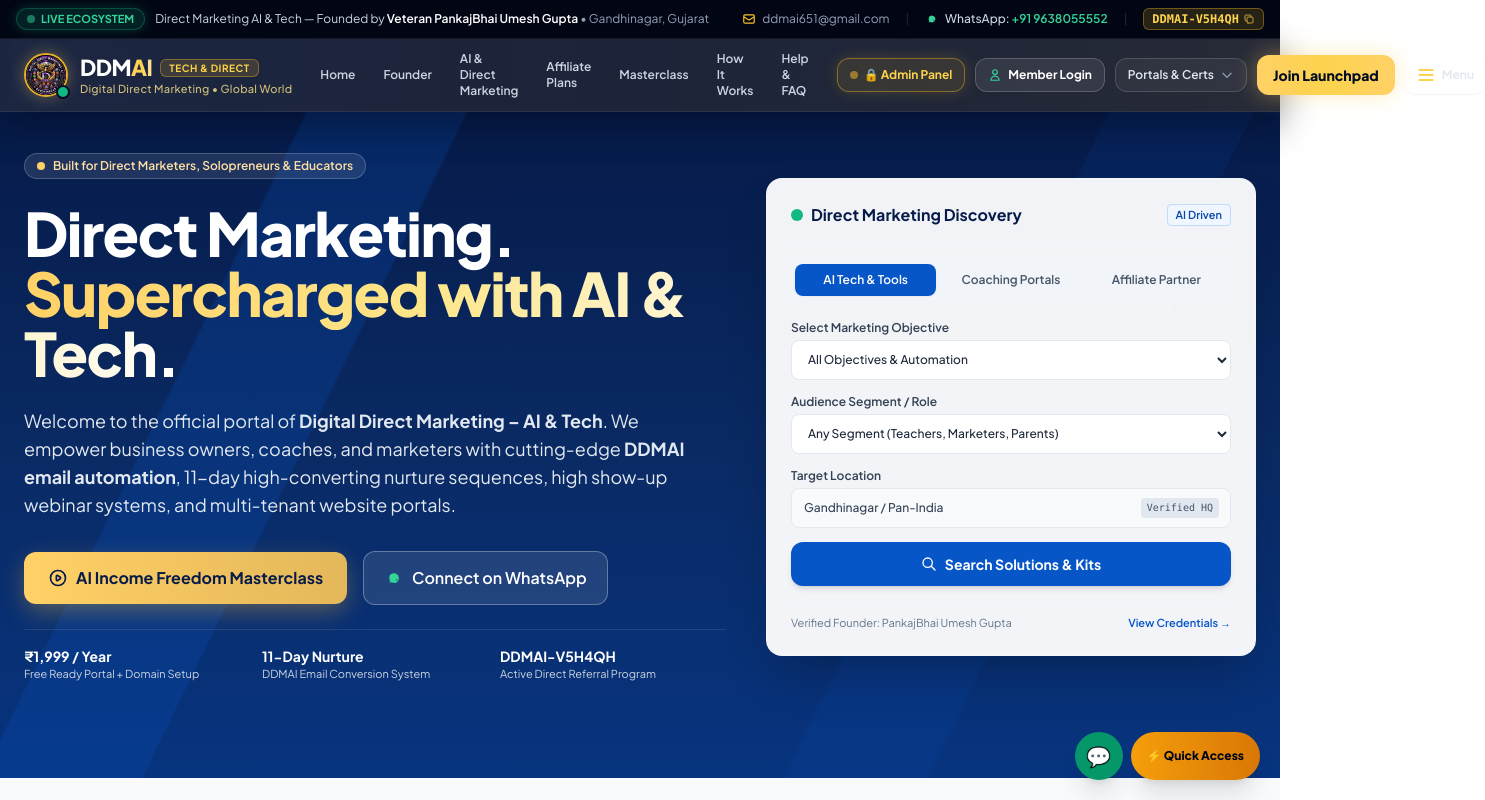
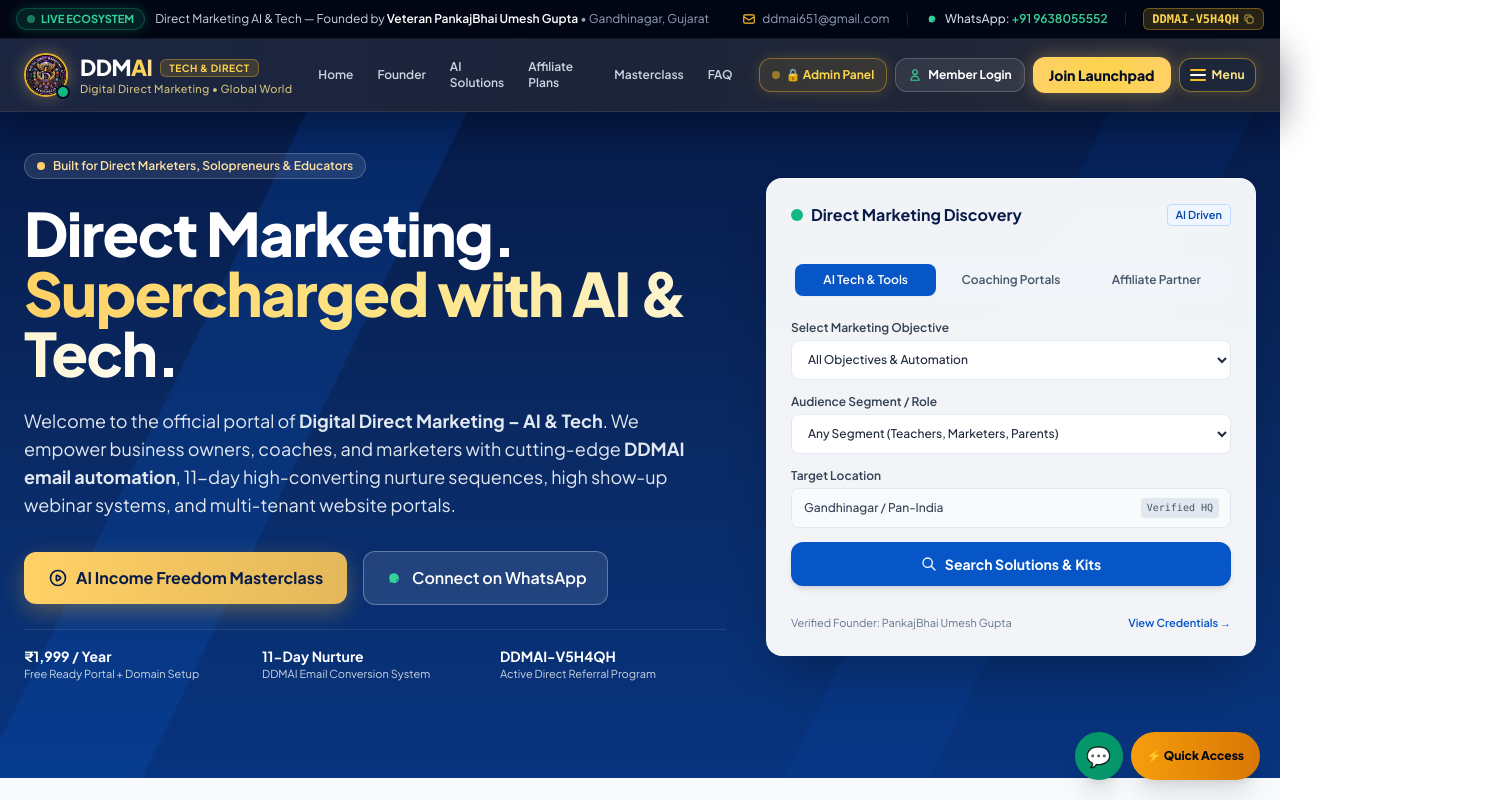
Before and after one commit to pankaj34700-lgtm/DDMAIafiliate, a plain HTML site: page index.html in a window 1280 px wide. Shown: the top 800 px of the page, 1485 px wide, since content can reach past the window. Drawn offline with nearby package versions, Linux system fonts and the light colour scheme.

Commit message:
fix(header): resolve horizontal navbar overflow and verify hamburger button is 100% in viewport across all devices

```diff
--- a/index.html
+++ b/index.html
@@ -165,106 +165,73 @@
               <span class="absolute -bottom-0.5 -right-0.5 h-3.5 w-3.5 rounded-full bg-emerald-500 border-2 border-[#040D24]"></span>
             </div>
             <div class="flex flex-col leading-tight">
-              <div class="flex items-center gap-2">
-                <span class="font-display text-[20px] sm:text-[22px] font-black tracking-tight text-white flex items-center">
+              <div class="flex items-center gap-1.5 sm:gap-2">
+                <span class="font-display text-[18px] sm:text-[22px] font-black tracking-tight text-white flex items-center">
                   DDM<span class="text-transparent bg-clip-text bg-gradient-to-r from-[#FFD166] via-amber-300 to-[#FFE0A3]">AI</span>
                 </span>
-                <span class="text-[10px] font-bold uppercase px-2 py-0.5 rounded-md bg-amber-400/15 border border-amber-400/35 text-amber-300 tracking-wider hidden sm:inline-block">
+                <span class="text-[9px] sm:text-[10px] font-bold uppercase px-1.5 sm:px-2 py-0.5 rounded-md bg-amber-400/15 border border-amber-400/35 text-amber-300 tracking-wider hidden sm:inline-block">
                   Tech &amp; Direct
                 </span>
               </div>
-              <span class="text-[10px] sm:text-[11px] font-medium tracking-wide text-amber-200/80">Digital Direct Marketing &bull; Global World</span>
+              <span class="text-[10px] sm:text-[11px] font-medium tracking-wide text-amber-200/80 hidden sm:block">Digital Direct Marketing &bull; Global World</span>
             </div>
           </a>
 
           <!-- Center: Clean Desktop Navigation Menu -->
           <nav class="hidden xl:flex items-center gap-1">
-            <a href="#home" class="px-3 py-1.5 rounded-xl text-xs font-semibold text-slate-300 hover:text-white hover:bg-white/[0.08] transition-all flex items-center gap-1.5">
-              <span>Home</span>
+            <a href="#home" class="px-2.5 py-1.5 rounded-xl text-xs font-semibold text-slate-300 hover:text-white hover:bg-white/[0.08] transition-all">
+              Home
             </a>
-            <a href="#founder" class="px-3 py-1.5 rounded-xl text-xs font-semibold text-slate-300 hover:text-white hover:bg-white/[0.08] transition-all flex items-center gap-1.5">
-              <span>Founder</span>
+            <a href="#founder" class="px-2.5 py-1.5 rounded-xl text-xs font-semibold text-slate-300 hover:text-white hover:bg-white/[0.08] transition-all">
+              Founder
             </a>
-            <a href="#services" class="px-3 py-1.5 rounded-xl text-xs font-semibold text-slate-300 hover:text-white hover:bg-white/[0.08] transition-all flex items-center gap-1.5">
-              <span>AI &amp; Direct Marketing</span>
+            <a href="#services" class="px-2.5 py-1.5 rounded-xl text-xs font-semibold text-slate-300 hover:text-white hover:bg-white/[0.08] transition-all">
+              AI Solutions
             </a>
-            <a href="#plans" class="px-3 py-1.5 rounded-xl text-xs font-semibold text-slate-300 hover:text-white hover:bg-white/[0.08] transition-all flex items-center gap-1.5">
-              <span>Affiliate Plans</span>
+            <a href="#plans" class="px-2.5 py-1.5 rounded-xl text-xs font-semibold text-slate-300 hover:text-white hover:bg-white/[0.08] transition-all">
+              Affiliate Plans
             </a>
-            <a href="#masterclass" class="px-3 py-1.5 rounded-xl text-xs font-semibold text-slate-300 hover:text-white hover:bg-white/[0.08] transition-all flex items-center gap-1.5">
-              <span>Masterclass</span>
+            <a href="#masterclass" class="px-2.5 py-1.5 rounded-xl text-xs font-semibold text-slate-300 hover:text-white hover:bg-white/[0.08] transition-all">
+              Masterclass
             </a>
-            <a href="#how-it-works" class="px-3 py-1.5 rounded-xl text-xs font-semibold text-slate-300 hover:text-white hover:bg-white/[0.08] transition-all flex items-center gap-1.5">
-              <span>How It Works</span>
-            </a>
-            <a href="#help" class="px-3 py-1.5 rounded-xl text-xs font-semibold text-slate-300 hover:text-white hover:bg-white/[0.08] transition-all flex items-center gap-1.5">
-              <span>Help &amp; FAQ</span>
+            <a href="#help" class="px-2.5 py-1.5 rounded-xl text-xs font-semibold text-slate-300 hover:text-white hover:bg-white/[0.08] transition-all">
+              FAQ
             </a>
           </nav>
 
-          <!-- Right: Cohesive Executive Actions Suite -->
-          <div class="flex shrink-0 items-center gap-2 sm:gap-2.5">
-            <!-- 🔒 Admin Panel (Executive Gold Pill) -->
-            <a href="admin.html" target="_blank" class="inline-flex items-center gap-1.5 px-3 py-2 rounded-xl text-xs font-bold text-amber-300 border border-amber-400/40 bg-amber-400/10 hover:bg-amber-400/20 hover:border-amber-400/60 shadow-[0_0_14px_rgba(251,191,36,0.18)] transition-all hover:scale-[1.02] whitespace-nowrap">
+          <!-- Right: Cohesive Executive Actions Suite (Guaranteed Zero Overflow Across ALL Devices) -->
+          <div class="flex shrink-0 items-center gap-1.5 sm:gap-2">
+            <!-- 🔒 Admin Panel (Executive Gold Pill - Tablet Landscape & Desktop) -->
+            <a href="admin.html" target="_blank" class="hidden md:inline-flex items-center gap-1.5 px-2.5 sm:px-3 py-1.5 sm:py-2 rounded-xl text-xs font-bold text-amber-300 border border-amber-400/40 bg-amber-400/10 hover:bg-amber-400/20 hover:border-amber-400/60 shadow-[0_0_14px_rgba(251,191,36,0.18)] transition-all hover:scale-[1.02] whitespace-nowrap shrink-0">
               <span class="h-2 w-2 rounded-full bg-amber-400 animate-pulse"></span>
               <span>🔒 Admin Panel</span>
             </a>
 
-            <!-- 👤 Member Login Button (Glass Pill) -->
-            <button onclick="openUserLoginModal()" class="inline-flex items-center gap-1.5 px-3 py-2 rounded-xl text-xs font-bold text-white border border-white/20 bg-white/[0.08] hover:bg-white/15 transition-all shadow-sm hover:scale-[1.02] whitespace-nowrap">
+            <!-- 👤 Member Login Button (Glass Pill - Desktop) -->
+            <button onclick="openUserLoginModal()" class="hidden lg:inline-flex items-center gap-1.5 px-2.5 sm:px-3 py-1.5 sm:py-2 rounded-xl text-xs font-bold text-white border border-white/20 bg-white/[0.08] hover:bg-white/15 transition-all shadow-sm hover:scale-[1.02] whitespace-nowrap shrink-0">
               <svg class="w-3.5 h-3.5 text-emerald-400" fill="none" stroke="currentColor" viewBox="0 0 24 24"><path stroke-linecap="round" stroke-linejoin="round" stroke-width="2" d="M16 7a4 4 0 11-8 0 4 4 0 018 0zM12 14a7 7 0 00-7 7h14a7 7 0 00-7-7z"/></svg>
               <span>Member Login</span>
             </button>
 
-            <!-- Portals & Resources Dropdown (Desktop) -->
-            <div class="relative group hidden sm:inline-block">
-              <button class="inline-flex items-center gap-1.5 px-3 py-2 rounded-xl text-xs font-semibold text-slate-200 border border-white/15 bg-white/5 hover:bg-white/10 hover:text-white transition-all whitespace-nowrap">
-                <span>Portals &amp; Certs</span>
-                <svg class="w-3.5 h-3.5 text-slate-400 group-hover:rotate-180 transition-transform" fill="none" stroke="currentColor" viewBox="0 0 24 24"><path stroke-linecap="round" stroke-linejoin="round" stroke-width="2" d="M19 9l-7 7-7-7"/></svg>
-              </button>
-
-              <!-- Dropdown Menu -->
-              <div class="absolute right-0 top-full mt-2 w-60 rounded-2xl bg-[#06122c]/95 backdrop-blur-2xl border border-white/15 shadow-[0_20px_50px_rgba(0,0,0,0.5)] p-2 hidden group-hover:block transition-all z-50">
-                <button onclick="openCertificateModal()" class="w-full text-left px-3 py-2 rounded-xl text-xs font-semibold text-amber-200 hover:bg-amber-400/10 hover:text-amber-100 flex items-center gap-2 transition-colors">
-                  <span class="text-base">🎓</span>
-                  <div>
-                    <span class="block font-bold">Certificate Generator</span>
-                    <span class="text-[10px] text-slate-400">Verify &amp; download credentials</span>
-                  </div>
-                </button>
-                <button onclick="openWelcomeLetter()" class="w-full text-left px-3 py-2 rounded-xl text-xs font-semibold text-slate-200 hover:bg-white/10 hover:text-white flex items-center gap-2 transition-colors">
-                  <span class="text-base">📜</span>
-                  <div>
-                    <span class="block font-bold">Official Welcome Letter</span>
-                    <span class="text-[10px] text-slate-400">Printable founder greeting</span>
-                  </div>
-                </button>
-                <a href="https://ddmai.com/signup/?ref=DDMAI-V5H4QH" target="_blank" rel="noopener noreferrer" class="w-full text-left px-3 py-2 rounded-xl text-xs font-semibold text-slate-200 hover:bg-white/10 hover:text-white flex items-center gap-2 transition-colors">
-                  <span class="text-base">🤝</span>
-                  <div>
-                    <span class="block font-bold">Partner Signup</span>
-                    <span class="text-[10px] text-slate-400">Join affiliate network</span>
-                  </div>
-                </a>
-              </div>
-            </div>
-
-            <!-- Join Launchpad Hero CTA (Glowing Primary Trigger) -->
+            <!-- Join Launchpad Hero CTA (Glowing Primary Trigger - Visible on Every Screen) -->
             <button onclick="openWebinarModal()"
-               class="inline-flex items-center justify-center font-black text-xs sm:text-sm px-4 py-2 sm:px-4.5 sm:py-2.5 rounded-xl bg-gradient-to-r from-[#FFD166] via-amber-300 to-[#FFD166] text-[#040D24] hover:brightness-105 shadow-[0_0_22px_rgba(255,209,102,0.4)] hover:shadow-[0_0_30px_rgba(255,209,102,0.6)] transition-all hover:scale-[1.02] active:scale-[0.98] whitespace-nowrap">
+               class="inline-flex items-center justify-center font-black text-xs sm:text-sm px-3 sm:px-4 py-1.5 sm:py-2 rounded-xl bg-gradient-to-r from-[#FFD166] via-amber-300 to-[#FFD166] text-[#040D24] hover:brightness-105 shadow-[0_0_18px_rgba(255,209,102,0.35)] transition-all hover:scale-[1.02] active:scale-[0.98] whitespace-nowrap shrink-0">
               <span>Join Launchpad</span>
             </button>
 
-            <!-- Hamburger Menu Toggle Button (Visible Across All Devices) -->
+            <!-- Hamburger Menu Toggle Button (Prominently Visible & Guaranteed in Viewport on ALL Screens) -->
             <button onclick="toggleMobileNav()" id="mobile-menu-btn" aria-label="Toggle Platform Menu"
-               class="inline-flex items-center gap-1.5 px-2.5 py-2 rounded-xl text-slate-200 hover:text-white bg-white/[0.08] hover:bg-white/[0.14] border border-white/20 shadow-sm transition-all hover:scale-[1.02] active:scale-[0.98] cursor-pointer group">
-              <svg id="mobile-menu-icon-open" class="w-5 h-5 text-amber-300 group-hover:text-amber-200 transition-colors" fill="none" stroke="currentColor" viewBox="0 0 24 24">
-                <path stroke-linecap="round" stroke-linejoin="round" stroke-width="2.2" d="M4 6h16M4 12h16M4 18h16"/>
-              </svg>
-              <svg id="mobile-menu-icon-close" class="w-5 h-5 hidden text-amber-300 group-hover:text-amber-200 transition-colors" fill="none" stroke="currentColor" viewBox="0 0 24 24">
-                <path stroke-linecap="round" stroke-linejoin="round" stroke-width="2.2" d="M6 18L18 6M6 6l12 12"/>
-              </svg>
-              <span class="text-xs font-bold text-slate-200 group-hover:text-white hidden sm:inline transition-colors">Menu</span>
+               class="inline-flex items-center gap-1.5 px-2.5 py-1.5 sm:py-2 rounded-xl text-white bg-slate-800/90 hover:bg-slate-700/90 border border-amber-400/50 hover:border-amber-400 shadow-[0_0_12px_rgba(251,191,36,0.2)] transition-all hover:scale-105 active:scale-95 cursor-pointer shrink-0 group">
+              <!-- 3-line Hamburger Icon -->
+              <div class="w-4 h-3 flex flex-col justify-between items-center shrink-0">
+                <span class="w-full h-0.5 rounded-full bg-amber-400 group-hover:bg-amber-300 transition-colors"></span>
+                <span class="w-full h-0.5 rounded-full bg-white group-hover:bg-amber-300 transition-colors"></span>
+                <span class="w-full h-0.5 rounded-full bg-amber-400 group-hover:bg-amber-300 transition-colors"></span>
+              </div>
+              <span class="text-xs font-bold text-amber-200 group-hover:text-amber-100 hidden sm:inline tracking-wide">Menu</span>
+              <!-- Hidden SVGs for programmatic ID hooks -->
+              <svg id="mobile-menu-icon-open" class="hidden" fill="none" viewBox="0 0 24 24"><path d="M4 6h16M4 12h16M4 18h16"/></svg>
+              <svg id="mobile-menu-icon-close" class="hidden" fill="none" viewBox="0 0 24 24"><path d="M6 18L18 6M6 6l12 12"/></svg>
             </button>
           </div>
         </div>
```
Also changed, not shown: public/index.html (+36 -69 lines), playwright.cli/screenshots/01-desktop-home.png, playwright.cli/screenshots/02-welcome-certificate.png, playwright.cli/screenshots/03-webinar-confirmation.png, playwright.cli/screenshots/04-mobile-pixel7-home.png, playwright.cli/screenshots/05-admin-dashboard.png, playwright.cli/screenshots/05-mobile-webinar-modal.png, playwright.cli/screenshots/06-admin-broadcast.png, playwright.cli/screenshots/07-admin-analytics.png, playwright.cli/screenshots/08-user-login-modal.png, playwright.cli/screenshots/09-welcome-message-modal.png, playwright.cli/screenshots/10-user-dashboard-modal.png, playwright.cli/screenshots/11-certificate-modal.png, playwright.cli/screenshots/12-standalone-user-dashboard.png, 1 more files.
